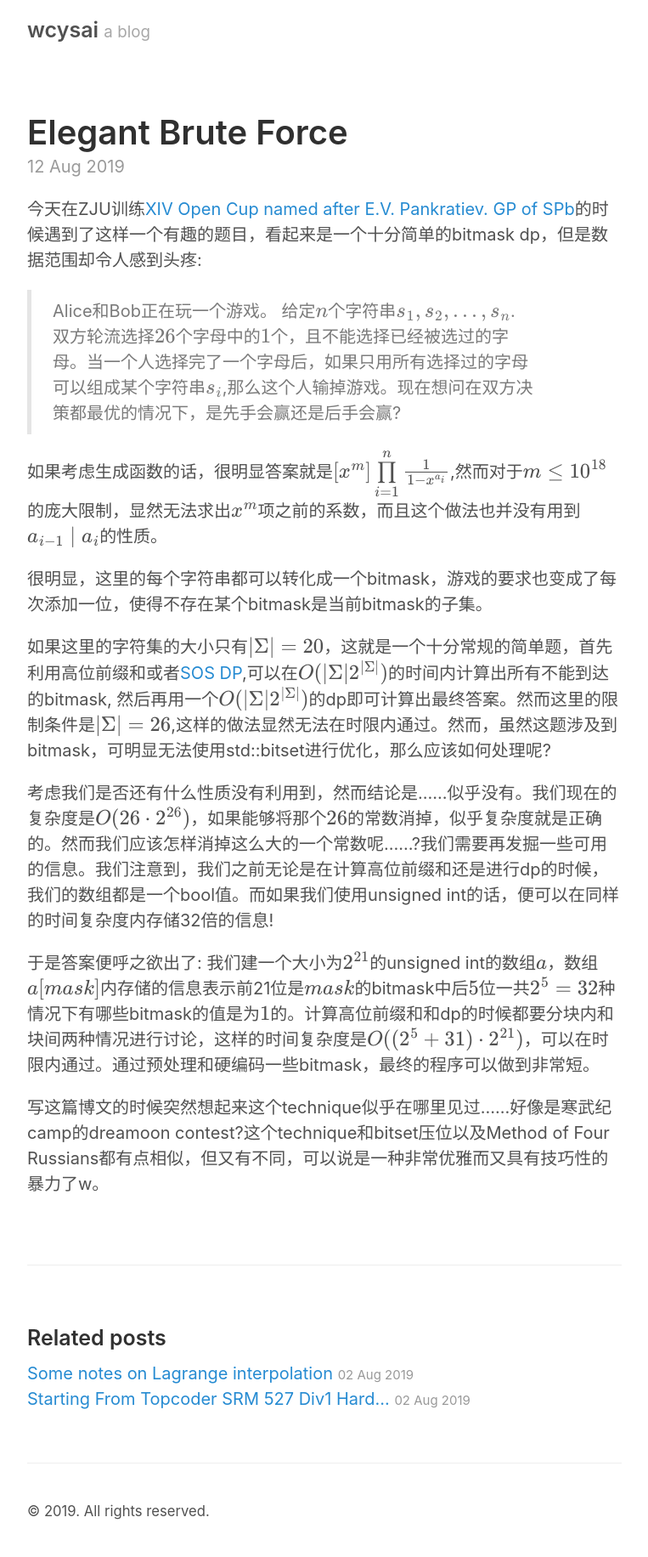
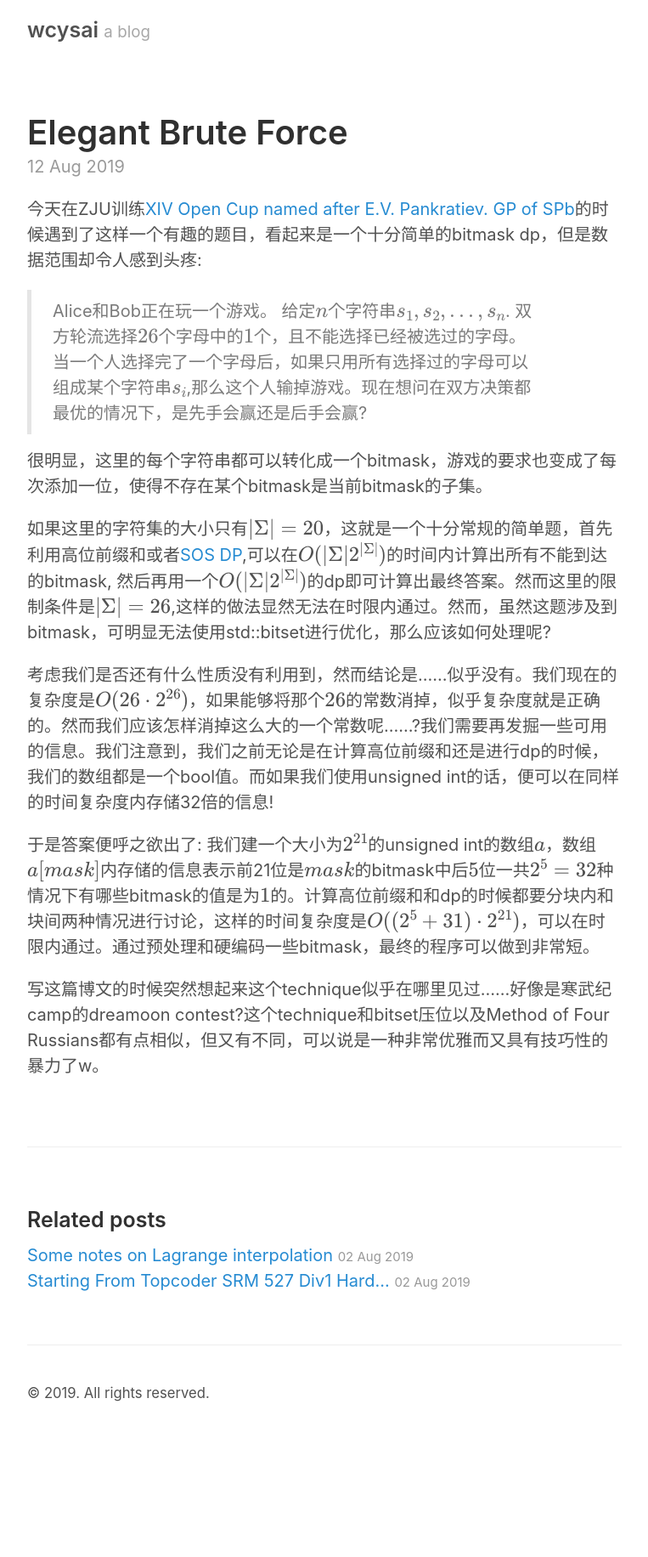
Before and after one commit to wcysai/wcysai.github.io, a Jekyll site: the page built from _posts/2019-08-12-Elegant Brute force.md, in a window 1280 px wide. Shown: the whole page at 85% size, without its empty margins (258-1021 px from the left). Built offline with Jekyll 4.4.1, drawn with Linux system fonts in a browser that asks for light colours; formulas are drawn with MathJax 3; after the commit the page ends 1693 px from its top, so only the background shows below that.

Commit message:
Update 2019-08-12-Elegant Brute force.md

```diff
--- a/_posts/2019-08-12-Elegant Brute force.md
+++ b/_posts/2019-08-12-Elegant Brute force.md
@@ -6,8 +6,6 @@ title: Elegant Brute Force
 今天在ZJU训练[XIV Open Cup named after E.V. Pankratiev. GP of SPb](http://opentrains.snarknews.info/~ejudge/team.cgi?contest_id=010231)的时候遇到了这样一个有趣的题目，看起来是一个十分简单的bitmask dp，但是数据范围却令人感到头疼:
 
 > Alice和Bob正在玩一个游戏。 给定$n$个字符串$s_1,s_2,\dots,s_n$. 双方轮流选择$26$个字母中的$1$个，且不能选择已经被选过的字母。当一个人选择完了一个字母后，如果只用所有选择过的字母可以组成某个字符串$s_i$,那么这个人输掉游戏。现在想问在双方决策都最优的情况下，是先手会赢还是后手会赢?
-
-如果考虑生成函数的话，很明显答案就是$$[x^m]\prod\limits_{i=1}^{n}\frac{1}{1-x^{a_i}}$$,然而对于$m\leq 10^{18}$的庞大限制，显然无法求出$x^m$项之前的系数，而且这个做法也并没有用到$a_{i-1}\mid a_i$的性质。
 
 很明显，这里的每个字符串都可以转化成一个bitmask，游戏的要求也变成了每次添加一位，使得不存在某个bitmask是当前bitmask的子集。
 
```
